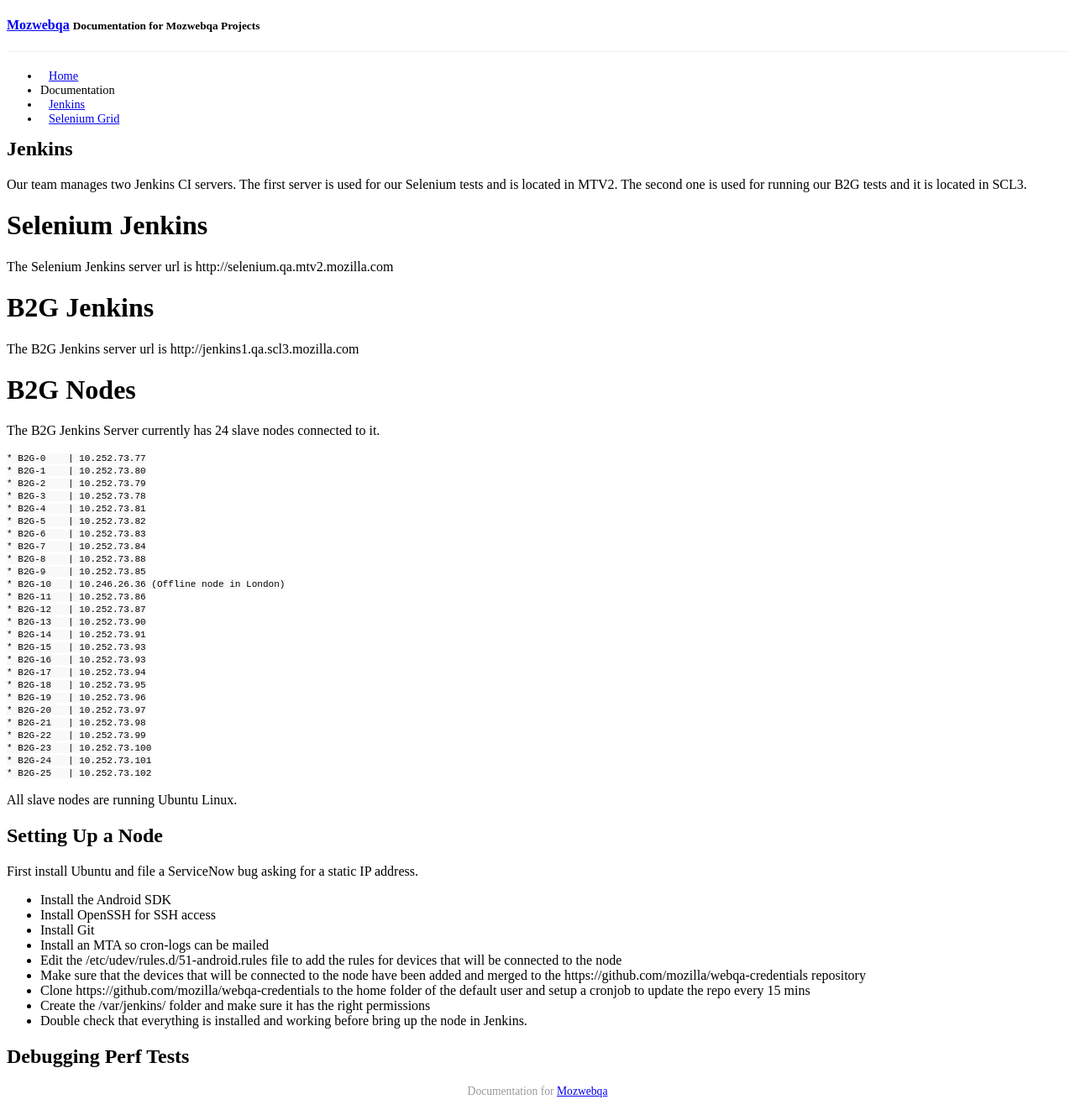
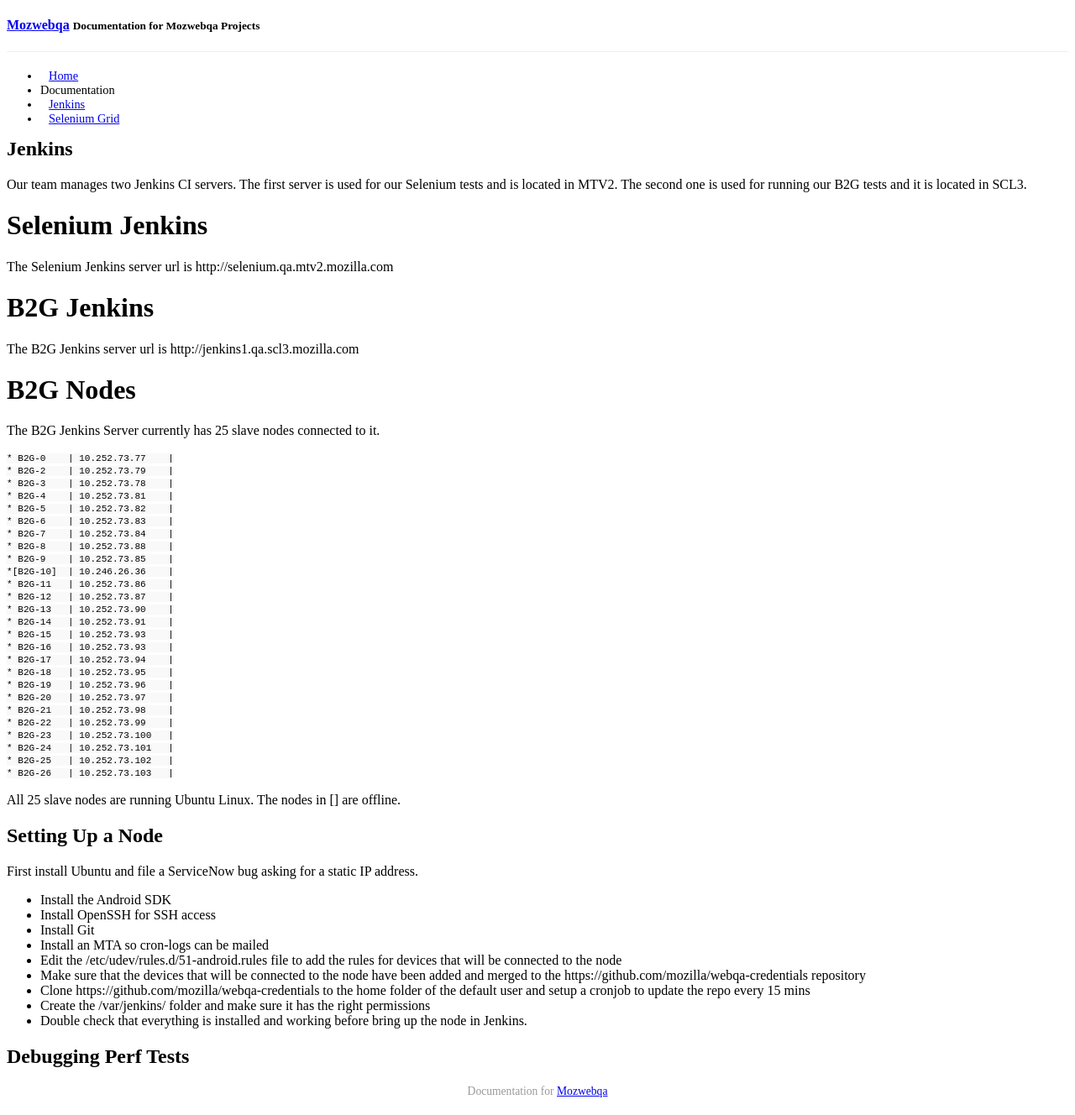
Before and after one commit to retornam/mozwebqa-docs, a Jekyll site: the page built from _posts/2014-08-06-jenkins.md, in a window 1280 px wide. Shown: the whole page at 84% size. Built offline with Jekyll 4.4.1, drawn with Linux system fonts in a browser that asks for light colours; Markdown is read by kramdown in place of the engine named in the settings; a style sheet for code colours, icons or effects is not loaded.

Commit message:
updating Jenkins docs

```diff
--- a/_posts/2014-08-06-jenkins.md
+++ b/_posts/2014-08-06-jenkins.md
@@ -27,36 +27,36 @@ The B2G Jenkins server url is http://jenkins1.qa.scl3.mozilla.com
 B2G Nodes
 ==========
 
-The B2G Jenkins Server currently has 24 slave nodes connected to it.
+The B2G Jenkins Server currently has 25 slave nodes connected to it.
 
-    * B2G-0    | 10.252.73.77
-    * B2G-1    | 10.252.73.80
-    * B2G-2    | 10.252.73.79
-    * B2G-3    | 10.252.73.78
-    * B2G-4    | 10.252.73.81
-    * B2G-5    | 10.252.73.82
-    * B2G-6    | 10.252.73.83
-    * B2G-7    | 10.252.73.84
-    * B2G-8    | 10.252.73.88
-    * B2G-9    | 10.252.73.85
-    * B2G-10   | 10.246.26.36 (Offline node in London)
-    * B2G-11   | 10.252.73.86
-    * B2G-12   | 10.252.73.87
-    * B2G-13   | 10.252.73.90
-    * B2G-14   | 10.252.73.91
-    * B2G-15   | 10.252.73.93
-    * B2G-16   | 10.252.73.93
-    * B2G-17   | 10.252.73.94
-    * B2G-18   | 10.252.73.95
-    * B2G-19   | 10.252.73.96
-    * B2G-20   | 10.252.73.97
-    * B2G-21   | 10.252.73.98
-    * B2G-22   | 10.252.73.99
-    * B2G-23   | 10.252.73.100
-    * B2G-24   | 10.252.73.101
-    * B2G-25   | 10.252.73.102
+    * B2G-0    | 10.252.73.77    |
+    * B2G-2    | 10.252.73.79    |
+    * B2G-3    | 10.252.73.78    |
+    * B2G-4    | 10.252.73.81    |
+    * B2G-5    | 10.252.73.82    |
+    * B2G-6    | 10.252.73.83    |
+    * B2G-7    | 10.252.73.84    |
+    * B2G-8    | 10.252.73.88    |
+    * B2G-9    | 10.252.73.85    |
+    *[B2G-10]  | 10.246.26.36    |
+    * B2G-11   | 10.252.73.86    |
+    * B2G-12   | 10.252.73.87    |
+    * B2G-13   | 10.252.73.90    |
+    * B2G-14   | 10.252.73.91    |
+    * B2G-15   | 10.252.73.93    |
+    * B2G-16   | 10.252.73.93    |
+    * B2G-17   | 10.252.73.94    |
+    * B2G-18   | 10.252.73.95    |
+    * B2G-19   | 10.252.73.96    |
+    * B2G-20   | 10.252.73.97    |
+    * B2G-21   | 10.252.73.98    |
+    * B2G-22   | 10.252.73.99    |
+    * B2G-23   | 10.252.73.100   |
+    * B2G-24   | 10.252.73.101   |
+    * B2G-25   | 10.252.73.102   |
+    * B2G-26   | 10.252.73.103   |
 
-All slave nodes are running Ubuntu Linux.
+All 25 slave nodes are running Ubuntu Linux. The nodes in [] are offline.
 
 
 Setting  Up a Node
```
Also changed, not shown: _pages/jenkins.md (+27 -27 lines).
